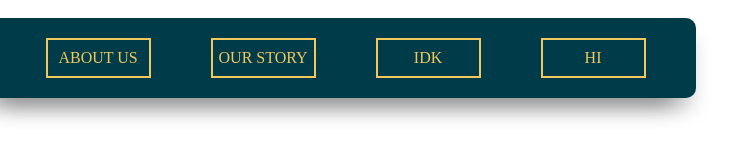
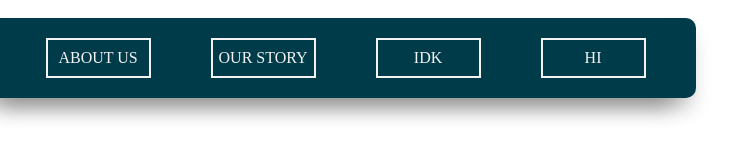
Before and after one commit to bagelryewhaledolphin/FirstEnergyRobotics, a plain HTML site: page header.html in a window 1280 px wide. Shown: the full height of the page, 314-1044 px from the left. Drawn offline with Linux system fonts and the light colour scheme.

Commit message:
Update header.css

```diff
--- a/header.css
+++ b/header.css
@@ -1,3 +1,42 @@
+
+/* COLOR PALETTE: */
+
+/*
+
+All colors are lighter on top to darker at the bottom
+
+White:
+          #FFFFFF
+
+Grays:
+          #F3F3F3    <-- lighter
+          #EEEEEE
+          #DDDDDD    <-- darker
+
+Blue:
+          #A0D2FF
+          #53ADFF
+          #0088FF
+
+Green:
+          #91F8D3
+          #45DFA7
+          #00BF7A
+
+Magenta:
+          #F8CFFF
+          #F3A7FF
+          #ED7BFF
+
+Orange:
+          #FFC39D
+          #FF9A5A
+          #FF8033
+
+*/
+
+
+
 *,
 ::before,
 *::after {
@@ -45,14 +84,14 @@ nav {
   user-select: none;
   cursor: pointer;
   margin: 0 30px;
-  border: 2px solid #f2c75c;
+  border: 2px solid #F3F3F3;
   overflow: hidden;
 }
 
 .item a {
   font-size: 16px;
   text-transform: uppercase;
-  color: #f2c75c;
+  color: #F3F3F3;
   z-index: 10;
   text-decoration: none;
   transition: color 200ms ease;
@@ -68,7 +107,7 @@ nav {
   width: 0%;
   height: 100%;
   transform: skew(30deg);
-  background: #f2c75c;
+  background: #F3F3F3;
   transition: width 400ms ease;
 }
 
```
